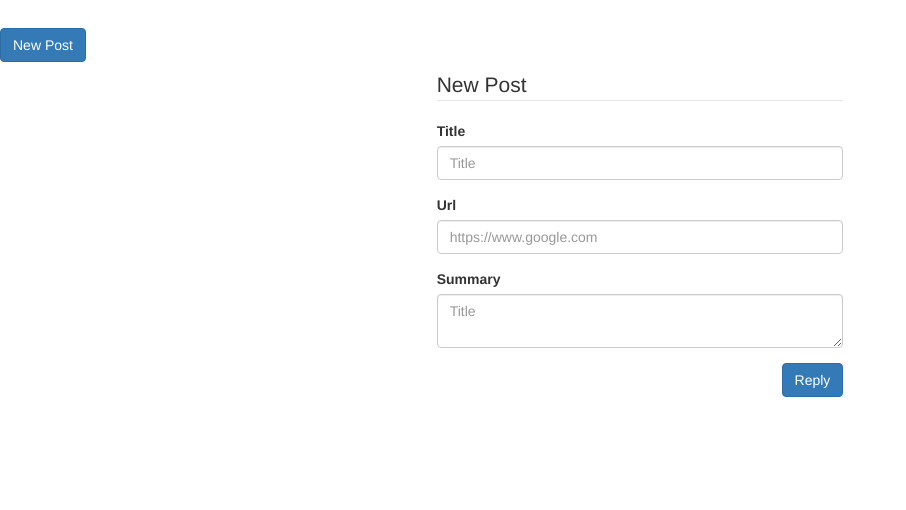
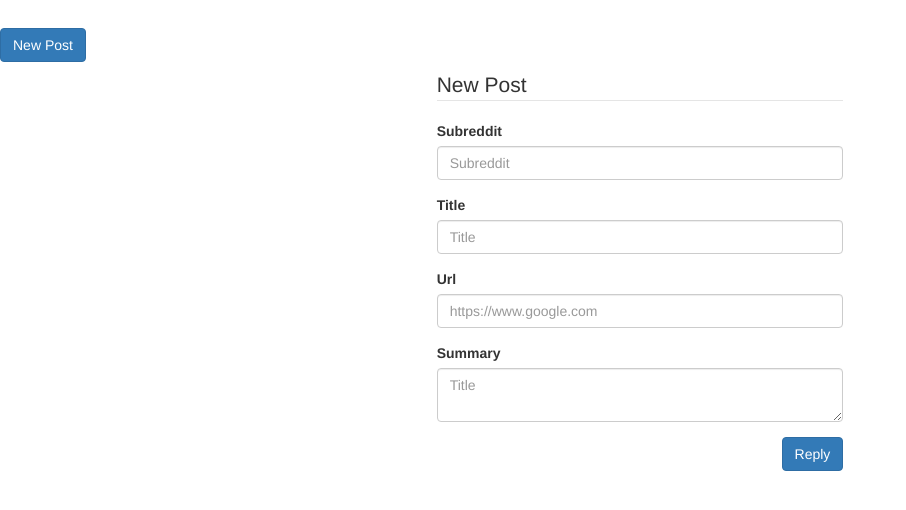
Before and after one commit to juanhurtado4/web2, a Node server app: page /posts/new in a window 1280 px wide. Shown: the part 52-562 px from the top of the page, without its empty margins (0-906 px from the left). Run offline with Node 20, Linux system fonts and the light colour scheme; some libraries are stand-ins or nearby versions.

Commit message:
Styles: Add subreddit text field

```diff
--- a/reddit_clone/views/new.ejs
+++ b/reddit_clone/views/new.ejs
@@ -3,6 +3,10 @@
         <div class="col-sm-4 col-sm-offset-4">
             <form action="/posts" method="post">
                 <legend>New Post</legend>
+                <div class="form-group">
+                    <label for="post-subreddit">Subreddit</label>
+                    <input name="subreddit" type="text" class="form-control" id="post-subreddit" placeholder="Subreddit">
+                </div>
                 <div class="form-group">
                     <label for="post-title">Title</label>
                     <input type="text" name="title" class="form-control" id="post-title" placeholder="Title">
```
Lines whose indentation alone changed are shown as unchanged.
